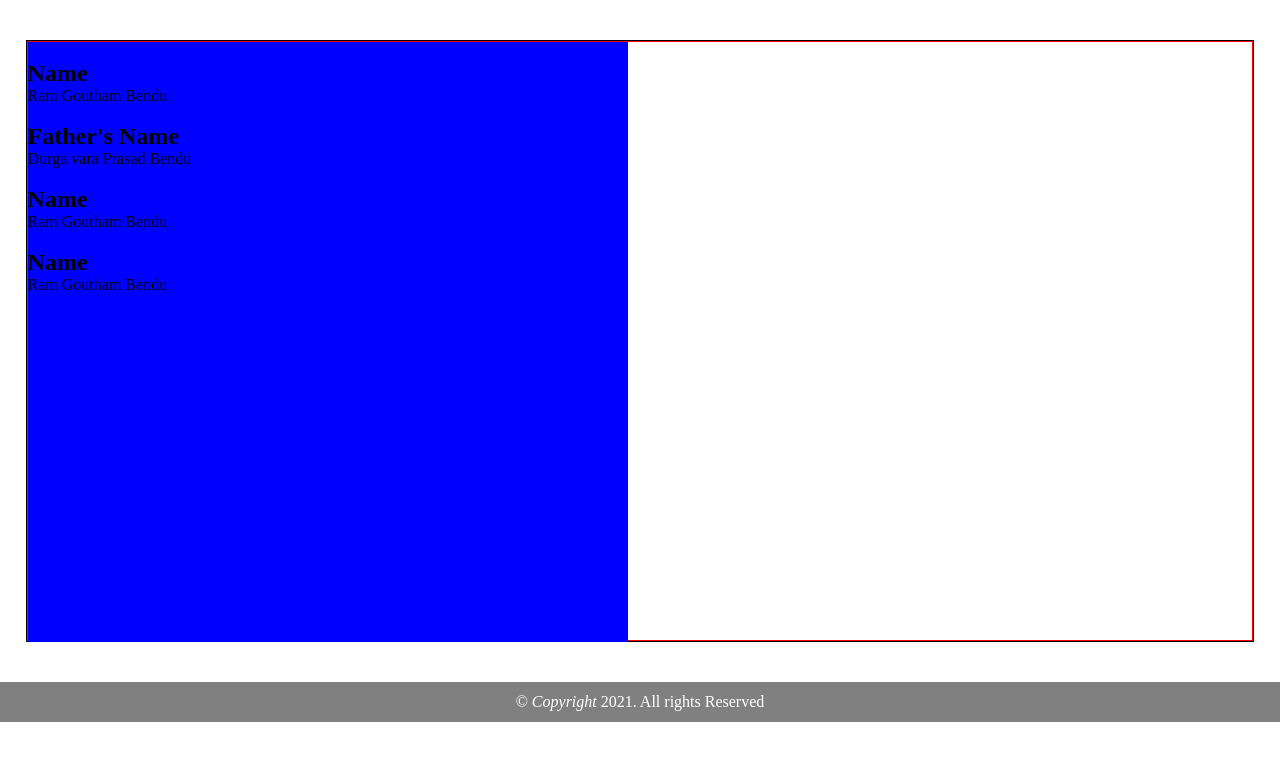
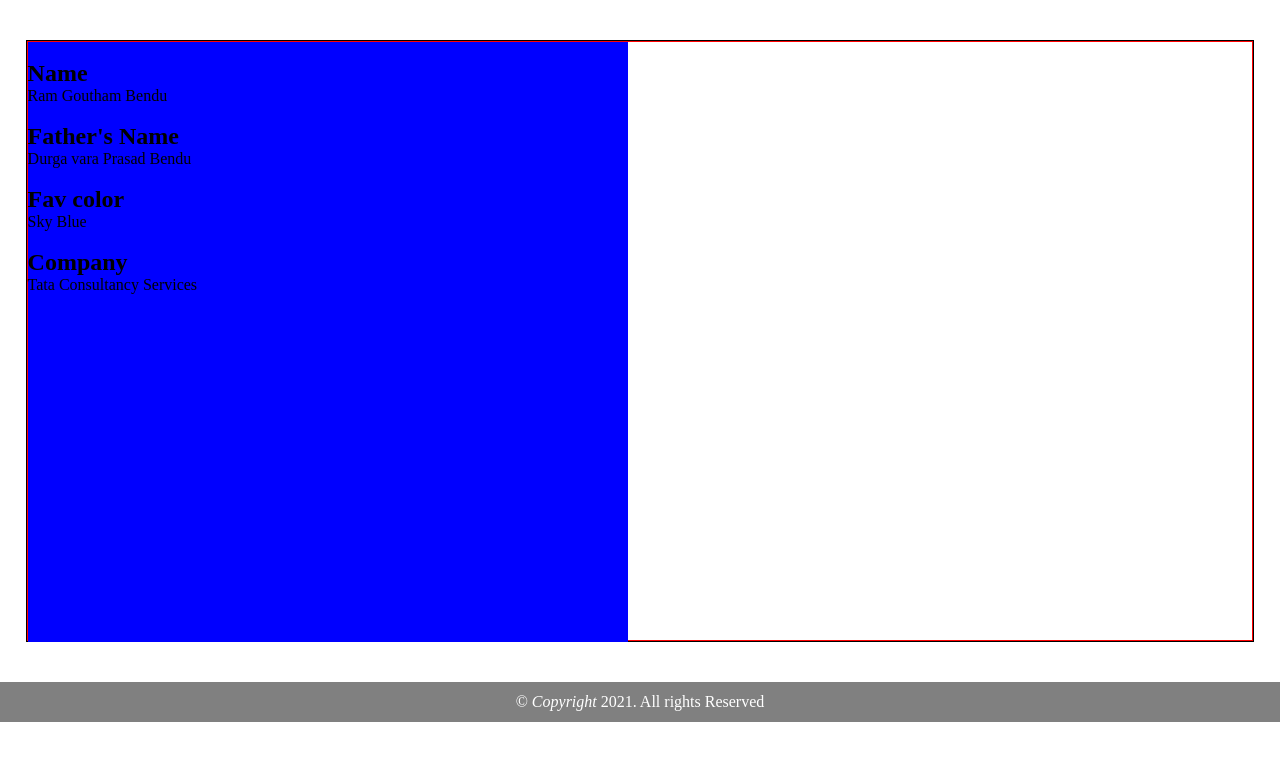
Before and after one commit to Ram-Goutham/Portfolio, a plain HTML site: page index.html in a window 1280 px wide. Drawn offline with Linux system fonts and the light colour scheme.

Commit message:
--- Auto-Git Commit ---

```diff
--- a/index.html
+++ b/index.html
@@ -40,8 +40,8 @@
                             <img src="" alt="">
                         </div>
                         <div>
-                            <h2>Name</h2>
-                            <p>Ram Goutham Bendu</p>
+                            <h2>Fav color</h2>
+                            <p>Sky Blue</p>
                         </div>
                     </li>
                     <li class="details four">
@@ -49,8 +49,8 @@
                             <img src="" alt="">
                         </div>
                         <div>
-                            <h2>Name</h2>
-                            <p>Ram Goutham Bendu</p>
+                            <h2>Company</h2>
+                            <p>Tata Consultancy Services</p>
                         </div>
                     </li>
                 </ul>
```
Also changed, not shown: 1 other file.
